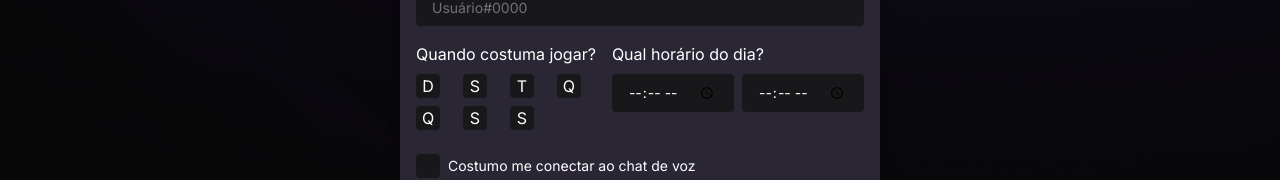
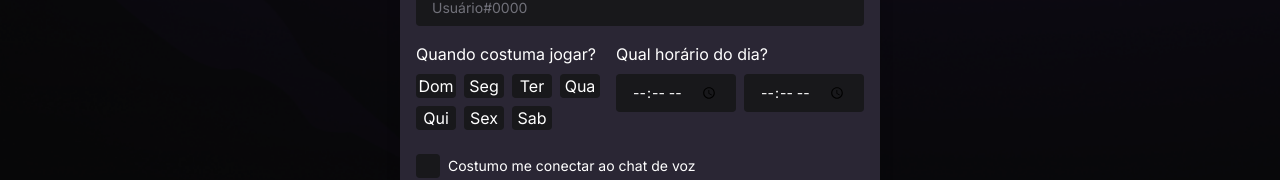
Before and after one commit to iigorfelipe/esports, a React (Vite) app in the folder web/: page / in a window 1280 px wide. Both pictures are taken after a click on the button "Publicar anúncio". Shown: the part 452-632 px from the top of the page. Built offline with nearby package versions, Linux system fonts and the light colour scheme; no server answers.

Commit message:
♻️ refactor: render days of the week dynamically

```diff
--- a/web/src/components/Form/WeekDays.tsx
+++ b/web/src/components/Form/WeekDays.tsx
@@ -1,5 +1,6 @@
 import { SetStateAction } from 'react';
 import * as ToggleGroup from '@radix-ui/react-toggle-group';
+import { days } from '../../helpers/weekDays';
 
 type Props = {
   weekDays: string[];
@@ -17,103 +18,25 @@ const WeekDays = ({ weekDays, setWeekDays }: Props) => {
         value={weekDays}
         onValueChange={setWeekDays}
       >
+
+        {
+          days.map(({ value, title, text}) => (
             <ToggleGroup.Item
-          value='0'
-          title='Domingo'
+              value={value}
+              title={title}
               className={
-            `w-6 h-6 rounded ${
-              weekDays.includes('0')
+                `w-10 h-6 rounded ${
+                  weekDays.includes(value)
                     ? 'bg-violet-500'
                     : 'bg-zinc-900'
                 }`
               }
             >
-          D
+              {text}
             </ToggleGroup.Item>
+          ))
+        }
 
-        <ToggleGroup.Item
-          value='1'
-          title='Segundo'
-          className={
-            `w-6 h-6 rounded ${
-              weekDays.includes('1')
-                ? 'bg-violet-500'
-                : 'bg-zinc-900'
-            }`
-          }
-        >
-          S
-        </ToggleGroup.Item>
-
-        <ToggleGroup.Item
-          value='2'
-          title='Terça'
-          className={
-            `w-6 h-6 rounded ${
-              weekDays.includes('2')
-                ? 'bg-violet-500'
-                : 'bg-zinc-900'
-            }`
-          }
-        >
-          T
-        </ToggleGroup.Item>
-
-        <ToggleGroup.Item
-          value='3'
-          title='Quarta'
-          className={
-            `w-6 h-6 rounded ${
-              weekDays.includes('3')
-                ? 'bg-violet-500'
-                : 'bg-zinc-900'
-            }`
-          }
-        >
-          Q
-        </ToggleGroup.Item>
-
-        <ToggleGroup.Item
-          value='4'
-          title='Quinta'
-          className={
-            `w-6 h-6 rounded ${
-              weekDays.includes('4')
-                ? 'bg-violet-500'
-                : 'bg-zinc-900'
-            }`
-          }
-        >
-          Q
-        </ToggleGroup.Item>
-
-        <ToggleGroup.Item
-          value='5'
-          title='Sexta'
-          className={
-            `w-6 h-6 rounded ${
-              weekDays.includes('5')
-                ? 'bg-violet-500'
-                : 'bg-zinc-900'
-            }`
-          }
-        >
-          S
-        </ToggleGroup.Item>
-
-        <ToggleGroup.Item
-          value='6'
-          title='Sábado'
-          className={
-            `w-6 h-6 rounded ${
-              weekDays.includes('6')
-                ? 'bg-violet-500'
-                : 'bg-zinc-900'
-            }`
-          }
-        >
-          S
-        </ToggleGroup.Item>
       </ToggleGroup.Root>
 
     </div>
```
Lines whose indentation alone changed are shown as unchanged.
